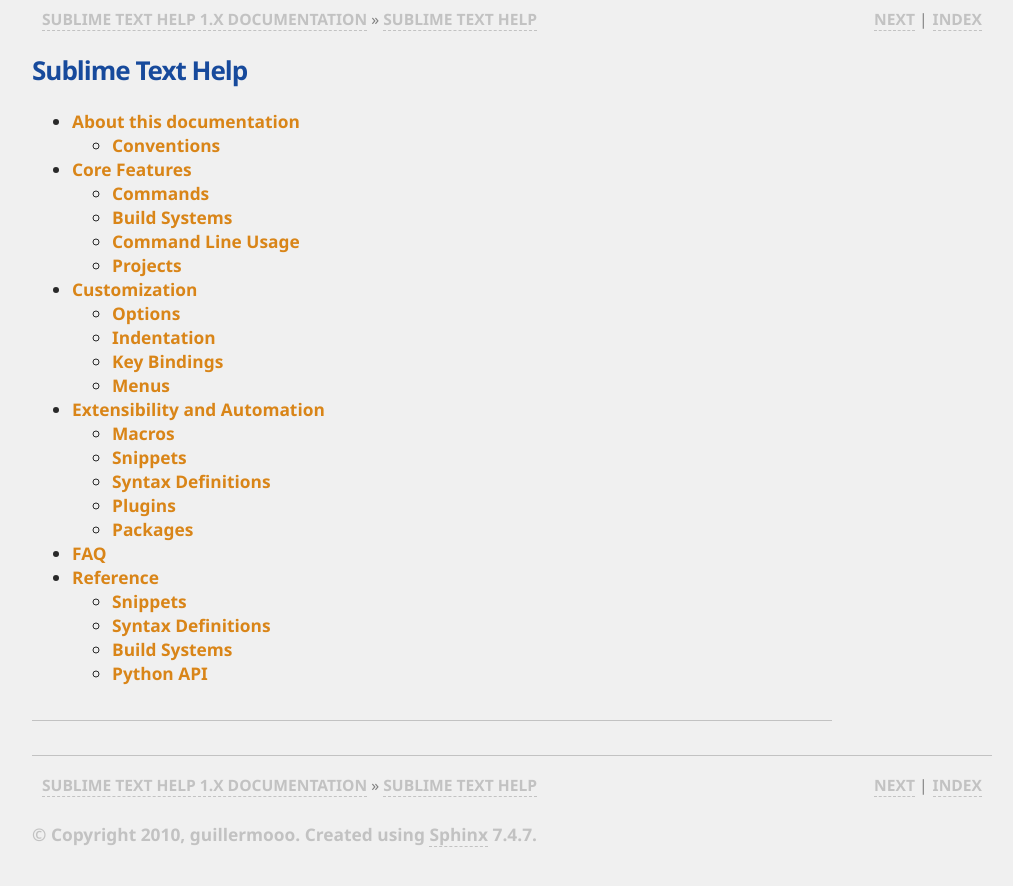
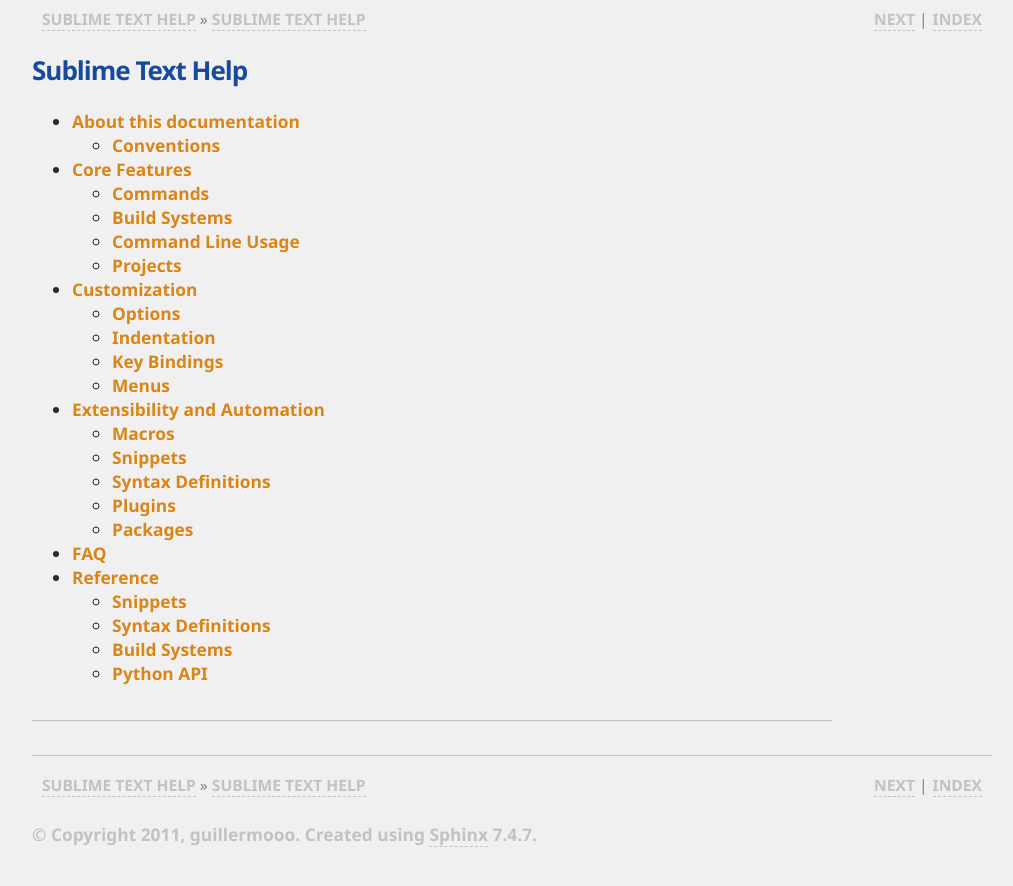
Before and after one commit to guillermooo/sublime-undocs, a Sphinx documentation site: the page built from source/index.rst, in a window 1280 px wide. Shown: the top 886 px of the page, without its empty margins (128-1141 px from the left). Built offline with Sphinx 7.4.7, drawn with Linux system fonts in a browser that asks for light colours.

Commit message:
Added docs.

```diff
--- a/source/conf.py
+++ b/source/conf.py
@@ -41,16 +41,16 @@
 
 # General information about the project.
 project = u'Sublime Text Help'
-copyright = u'2010, guillermooo'
+copyright = u'2011, guillermooo'
 
 # The version info for the project you're documenting, acts as replacement for
 # |version| and |release|, also used in various other places throughout the
 # built documents.
 #
 # The short X.Y version.
-version = '1.x'
+version = 'X'
 # The full version, including alpha/beta/rc tags.
-release = '1.x'
+release = 'X'
 
 # The language for content autogenerated by Sphinx. Refer to documentation
 # for a list of supported languages.
@@ -103,10 +103,10 @@
 
 # The name for this set of Sphinx documents.  If None, it defaults to
 # "<project> v<release> documentation".
-#html_title = None
+html_title = "Sublime Text Help"
 
 # A shorter title for the navigation bar.  Default is the same as html_title.
-#html_short_title = None
+html_short_title = 'Sublime Text Help'
 
 # The name of an image file (relative to this directory) to place at the top
 # of the sidebar.
@@ -128,7 +128,7 @@
 
 # If true, SmartyPants will be used to convert quotes and dashes to
 # typographically correct entities.
-#html_use_smartypants = True
+html_use_smartypants = True
 
 # Custom sidebar templates, maps document names to template names.
 #html_sidebars = {}
```
Also changed, not shown: source/extensibility/packages.rst (+109 -0 lines), 1 other file.
